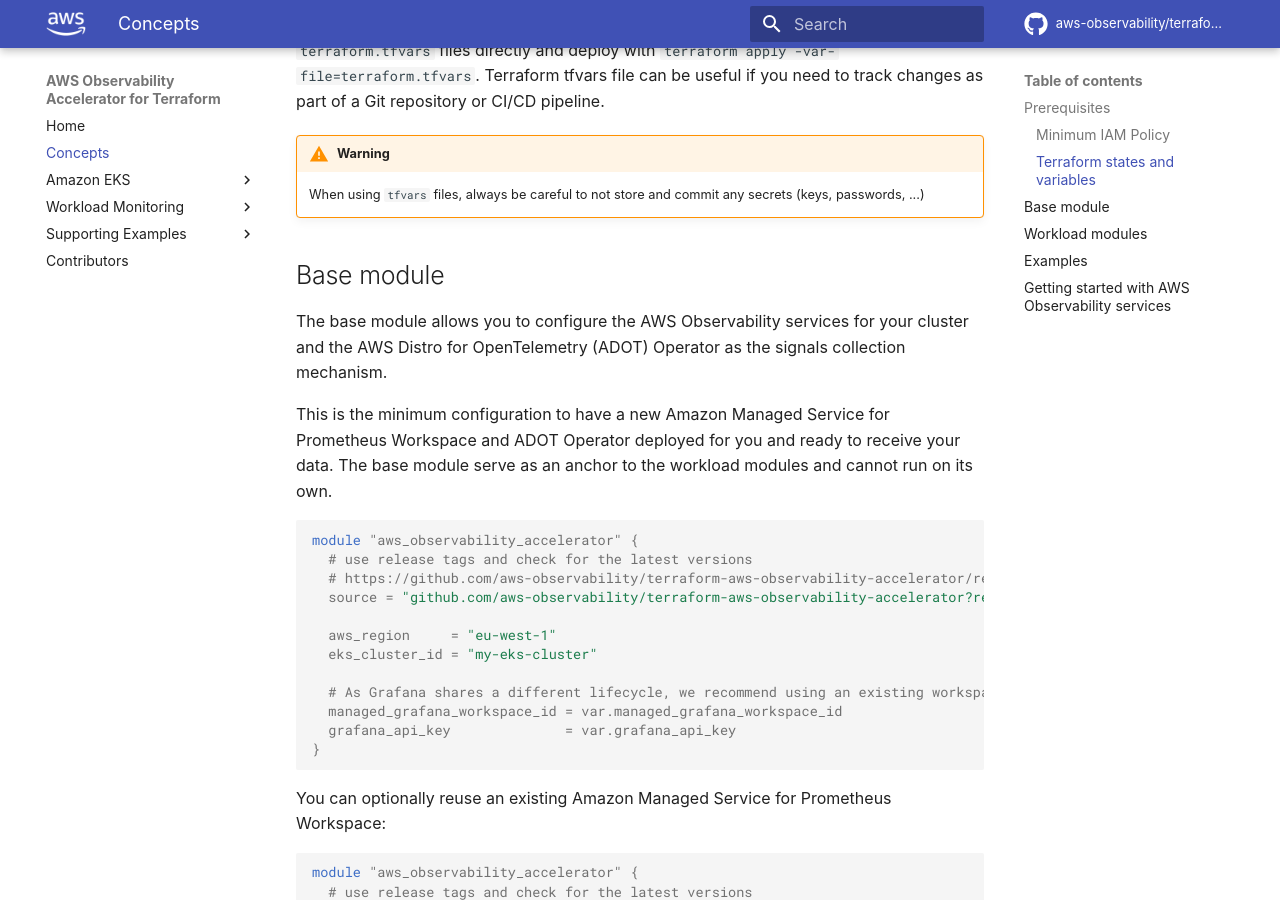
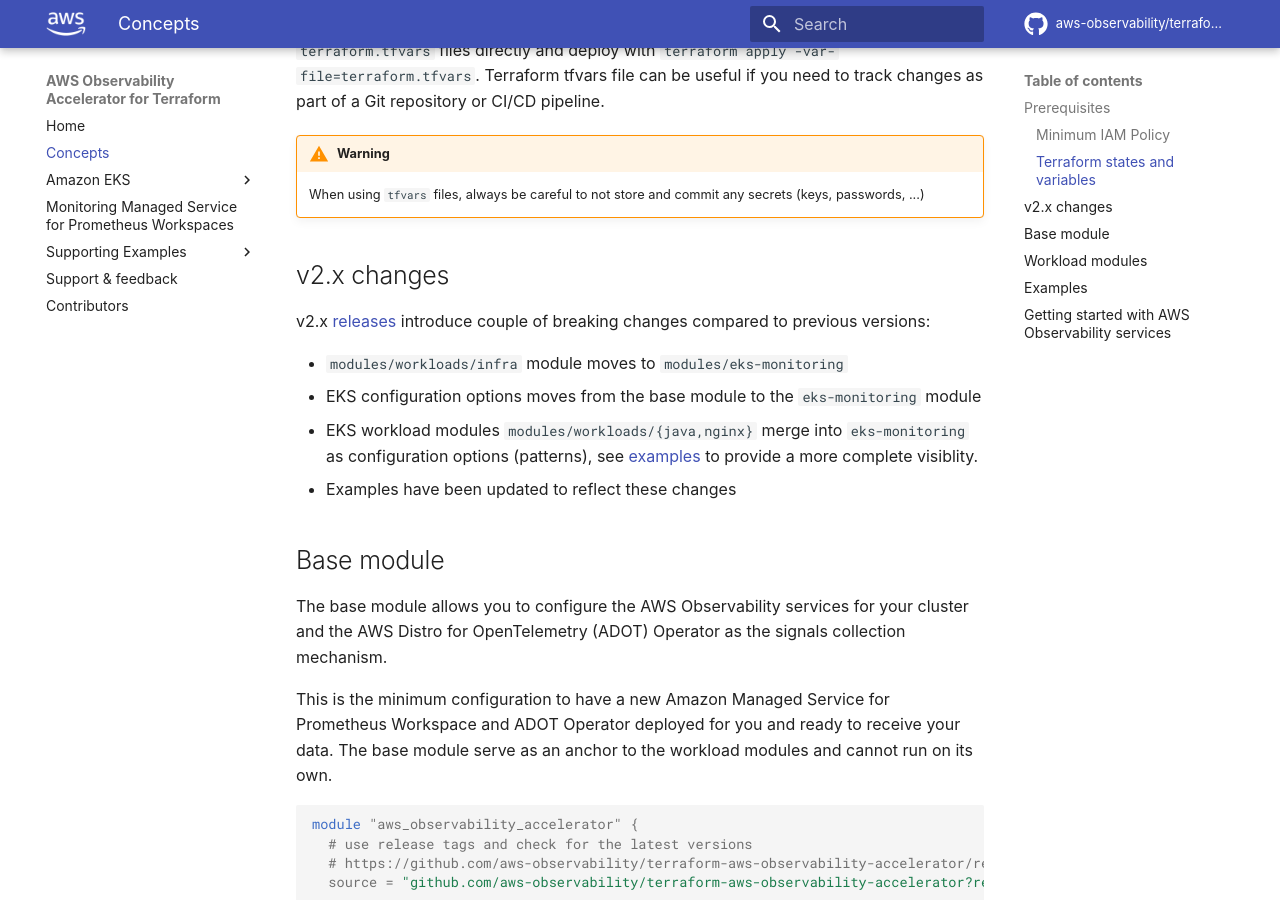
Before and after one commit to aws-observability/terraform-aws-observability-accelerator, an MkDocs documentation site: the page built from docs/concepts.md, in a window 1280 px wide and 900 px high, scrolled down 777 px. Built offline with MkDocs 1.6.1 and Material for MkDocs 9.7.7, drawn with Linux system fonts in a browser that asks for light colours; some web fonts are replaced; comment, search, counter and statistics services are not loaded.

Commit message:
Update examples and docs

```diff
--- a/docs/concepts.md
+++ b/docs/concepts.md
@@ -30,6 +30,17 @@
 
 !!! warning
     When using `tfvars` files, always be careful to not store and commit any secrets (keys,     passwords, ...)
+
+
+## v2.x changes
+
+v2.x [releases](https://github.com/aws-observability/terraform-aws-observability-accelerator/releases) introduce
+couple of breaking changes compared to previous versions:
+
+- `modules/workloads/infra` module moves to `modules/eks-monitoring`
+- EKS configuration options moves from the base  module to the `eks-monitoring` module
+- EKS workload modules `modules/workloads/{java,nginx}` merge into `eks-monitoring` as configuration options (patterns), see [examples](./examples) to provide a more complete visiblity.
+- Examples have been updated to reflect these changes
 
 ## Base module
 
--- a/mkdocs.yml
+++ b/mkdocs.yml
@@ -27,14 +27,14 @@
   - Concepts: concepts.md
   - Amazon EKS:
       - Infrastructure monitoring: eks/index.md
+      - Java/JMX: eks/java.md
+      - Nginx: eks/nginx.md
       - Teardown: eks/destroy.md
-  - Workload Monitoring:
-      - Java/JMX: workloads/java.md
-      - Nginx: workloads/nginx.md
-      - Amazon Managed Service for Prometheus Workspaces: workloads/managed-prometheus.md
+  - Monitoring Managed Service for Prometheus Workspaces: workloads/managed-prometheus.md
   - Supporting Examples:
       - EKS Cluster with VPC: helpers/new-eks-cluster.md
         # - Amazon Managed Grafana setup: helpers/managed-grafana.md
+  - Support & feedback: support.md
   - Contributors: contributors.md
 
 markdown_extensions:
```
Also changed, not shown: README.md (+9 -0 lines), docs/eks/destroy.md (+2 -4 lines), docs/eks/index.md (+14 -15 lines), docs/support.md (added, +9 -0 lines), examples/existing-cluster-with-base-and-infra/README.md (+36 -41 lines), docs/eks/java.md (renamed from docs/workloads/java.md), docs/eks/nginx.md (renamed from docs/workloads/nginx.md), 4 other files.
